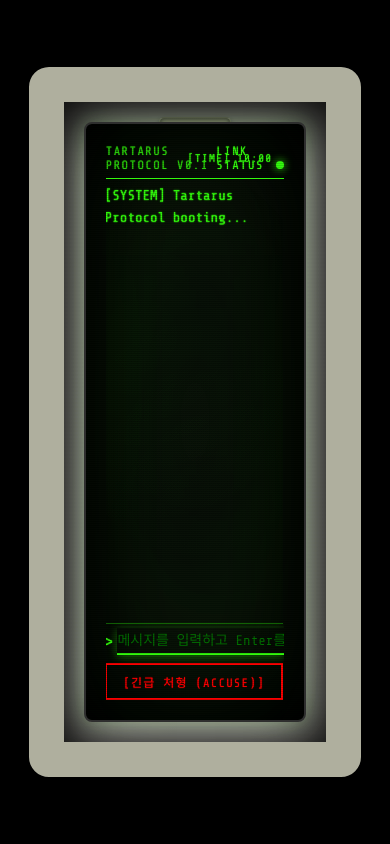
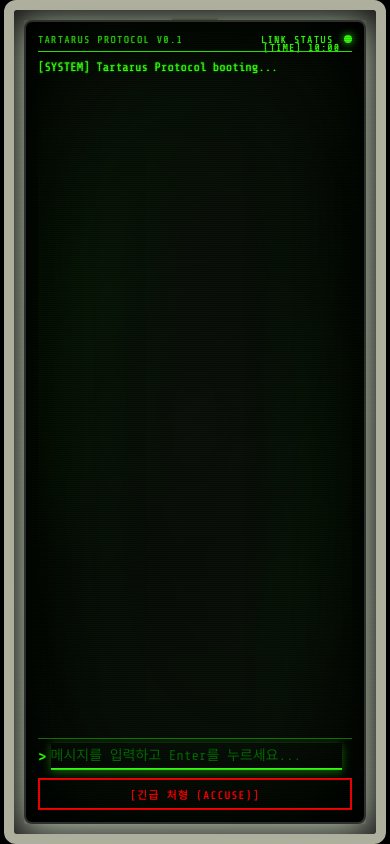
Before and after one commit to lestat8988-ctrl/Tartarus-Launch, a website: page public/index.html in a window 390 px wide. Drawn offline with nearby package versions, Linux system fonts and the light colour scheme; no server answers.

Commit message:
mobile size

```diff
--- a/public/index.html
+++ b/public/index.html
@@ -609,6 +609,111 @@
 
       /* 모바일 반응형 */
       @media (max-width: 768px) {
+        /* 레이아웃 고정 - Infinite Scroll 방지 */
+        html, body {
+          height: 100%;
+          overflow: hidden;
+          position: fixed;
+          width: 100%;
+        }
+
+        body {
+          padding: 0;
+          margin: 0;
+          display: flex;
+          align-items: center;
+          justify-content: center;
+        }
+
+        /* 베젤 두께 다이어트 - 모바일 전용 */
+        .crt-bezel {
+          width: 98%;
+          max-width: none;
+          height: 100dvh;
+          border: 10px solid #b0b0a0;
+          border-radius: 12px;
+          padding: 10px;
+          margin: 0;
+          display: flex;
+          flex-direction: column;
+          box-shadow:
+            0 15px 50px rgba(0, 0, 0, 0.5),
+            0 5px 20px rgba(0, 0, 0, 0.3),
+            inset 0 0 60px rgba(0, 0, 0, 0.6),
+            inset 0 0 30px rgba(0, 0, 0, 0.4),
+            inset 0 15px 40px rgba(0, 0, 0, 0.5),
+            inset 0 0 0 10px rgba(0, 0, 0, 0.1),
+            inset -3px -3px 15px rgba(255, 255, 255, 0.08),
+            inset 3px 3px 15px rgba(0, 0, 0, 0.15);
+        }
+
+        .crt-bezel::before {
+          top: 8px;
+          width: 50px;
+          height: 8px;
+        }
+
+        /* 게임 컨테이너 높이 제한 */
+        #game-container {
+          flex: 1;
+          min-height: 0;
+          display: flex;
+          flex-direction: column;
+          padding: 12px;
+        }
+
+        /* 터미널 영역 높이 제한 */
+        .terminal {
+          flex: 1;
+          min-height: 0;
+          display: flex;
+          flex-direction: column;
+          overflow: hidden;
+        }
+
+        /* 채팅 로그 영역 - 내부 스크롤만 허용 */
+        #log {
+          flex: 1;
+          overflow-y: auto;
+          overflow-x: hidden;
+          min-height: 0;
+          font-size: 12px;
+          line-height: 1.5;
+          padding-bottom: 150px;
+        }
+
+        /* 폰트 크기 조정 */
+        .title-bar {
+          font-size: 10px;
+        }
+
+        .line {
+          font-size: 12px;
+        }
+
+        .choice-btn {
+          font-size: 11px;
+          padding: 5px 10px;
+        }
+
+        #input {
+          font-size: 12px;
+        }
+
+        .waiting {
+          font-size: 11px;
+        }
+
+        .accuse-btn {
+          font-size: 11px;
+          padding: 6px 12px;
+        }
+
+        .time-display {
+          font-size: 10px;
+        }
+
+        /* 게임 오버 오버레이 */
         .game-over-overlay {
           width: 95%;
           padding: 30px 20px;
```
